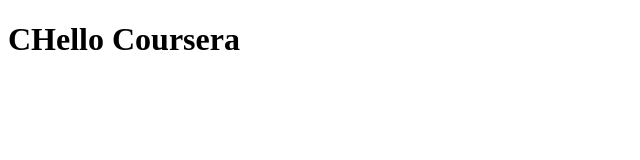
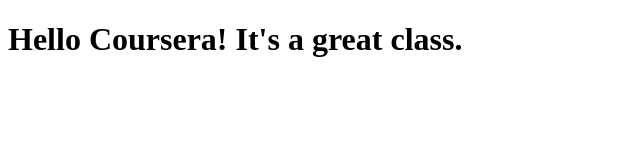
Before and after one commit to griffinsprite/coursera-test, a plain HTML site: page site/index.html in a window 1280 px wide. Shown: the whole page, without its empty margins (0-640 px from the left). Drawn offline with Linux system fonts and the light colour scheme.

Commit message:
Small addition to our page content.

```diff
--- a/site/index.html
+++ b/site/index.html
@@ -4,6 +4,6 @@
 	<title>Hello Coursera</title>
 </head>
 <body>
-<h1>CHello Coursera</h1>
+<h1>Hello Coursera! It's a great class.</h1>
 </body>
 </html>
```
